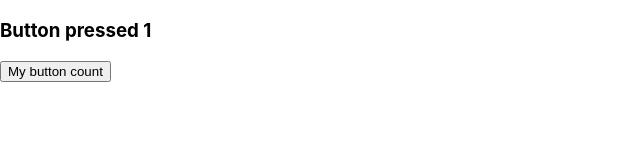
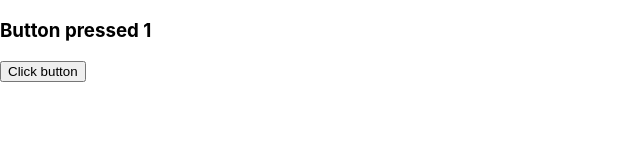
Before and after one commit to gqadirdepar/webproject4, a React (Create React App) app: page / in a window 1280 px wide. Shown: the top 160 px of the page, without its empty margins (0-640 px from the left). Built offline with nearby package versions, Linux system fonts and the light colour scheme.

Commit message:
button Clicked
An event on button is created

```diff
--- a/src/App.js
+++ b/src/App.js
@@ -12,7 +12,7 @@ function App() {
        ()=>setcount(2)
      }
      >
-My button count
+Click button
      </button>
     </div>
   );
```
